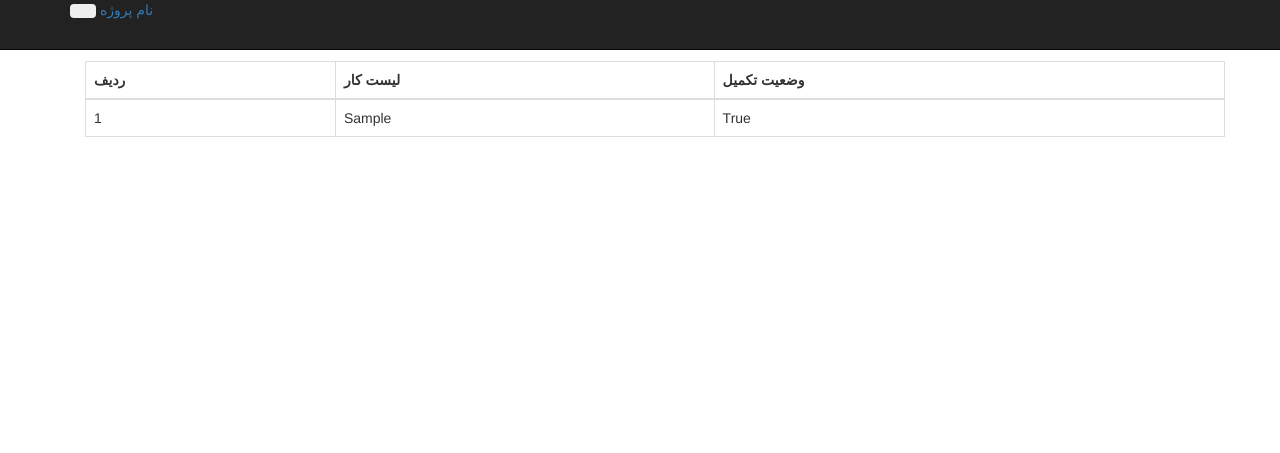
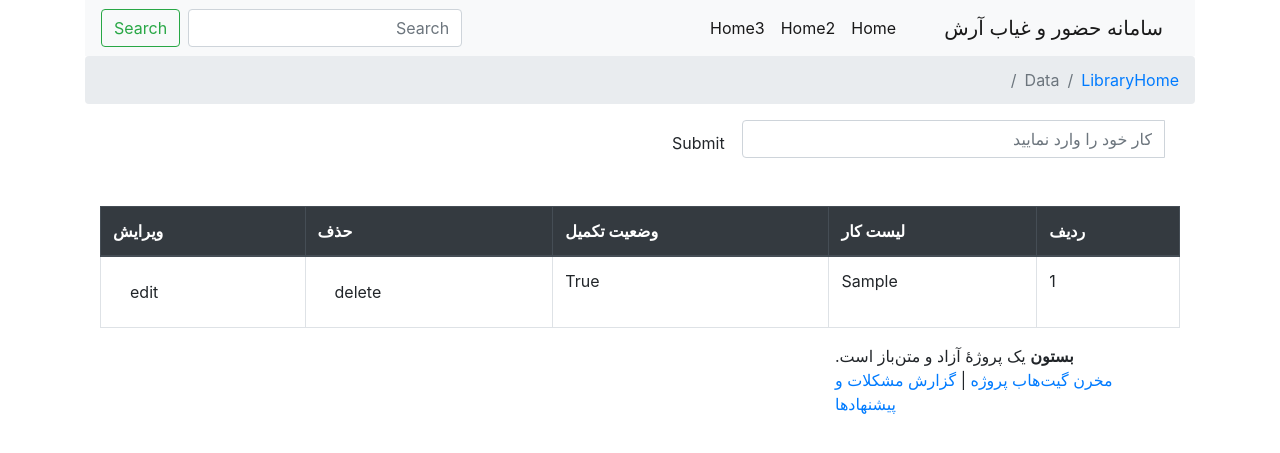
Before and after one commit to esafb52/TodoProject, a Django app: page / in a window 1280 px wide. Shown: the top 453 px of the page. Run offline with Django 3.2, Linux system fonts and the light colour scheme; tables that the repository leaves empty hold one stand-in row (values such as "Sample post"); parts of the project's set-up code (start-up, migrations or seed data) failed here and were passed over; some libraries are stand-ins or nearby versions.

Commit message:
fix some error and templte

```diff
--- /dev/null
+++ b/TodoApp/forms.py
@@ -0,0 +1,10 @@
+from django import forms
+
+
+class AddTodoForm(forms.Form):
+
+    work_txt = forms.CharField(max_length=300,
+                               widget=forms.TextInput(
+                                   attrs={'class': 'form-control', 'placeholder': 'کار خود را وارد نمایید',
+                                          'aria-label': 'Todo',
+                                          'aria-describedby': 'add-btn'}))
--- a/TodoApp/models.py
+++ b/TodoApp/models.py
@@ -1,5 +1,6 @@
 from django.contrib.auth.models import User
 from django.db import models
+from django_jalali.db import models as jmodels
 
 
 class MyTodo(models.Model):
@@ -7,5 +8,6 @@ class MyTodo(models.Model):
     work = models.CharField(max_length=350)
     state_complete = models.BooleanField(default=False)
 
+
     def __str__(self):
         return self.work
--- a/TodoApp/templates/base.html
+++ b/TodoApp/templates/base.html
@@ -1,23 +1,46 @@
 {% load static %}
 <!DOCTYPE html>
-<html lang="fa">
+<html lang="fa" dir="rtl">
+
 <head>
-    <meta charset="UTF-8">
-    <meta name="viewport" content="width=device-width, initial-scale=1.0">
+    <meta charset="utf-8">
+    <meta http-equiv="X-UA-Compatible" content="IE=edge">
+    <meta name="viewport" content="width=device-width, initial-scale=1">
+    <!-- The above 3 meta tags *must* come first in the head; any other head content must come *after* these tags -->
+    <meta name="description" content="">
+    <meta name="author" content="">
     <title>{% block title %}  لیست کارهای روزانه مسیحا {% endblock %}</title>
-    <link rel="stylesheet" href="{% static 'css/bootstrap.css' %}">
-    <link rel="stylesheet" href="{% static 'css/bootstrap-responsive.css' %}">
+    <link rel="stylesheet" href="{% static 'css/bootstrap.min.css' %}">
 </head>
 <body>
-{% block body %}
+
+
+{% include "include/top_menu.html" %}
+
+<!-- Page Content -->
+<div class="container">
+
+    {% block content %}
+
+    {% endblock %}
+
+
+
+<footer class="footer">
     <div class="container">
-        {% include "include/top_menu.html" %}
-        {% include "include/content.html" %}
+        <div class="offset-4"> </div>
+        <div class="col-md-4 ">
 
+            <p>
+                <strong>بستون</strong> یک پروژهٔ آزاد و متن‌باز است.<br>
+                <a href="https://github.com/jadijadi/bestoon">مخرن گیت‌هاب پروژه</a> |
+                <a href="http://gapper.ir/channel/bestoon">گزارش مشکلات و پیشنهادها</a>
+            </p>
+        </div>
     </div>
+</footer>
 
-{% endblock body %}
-
+</div>
 <script src="{% static 'js/bootstrap.js' %}"></script>
 </body>
 </html>
--- /dev/null
+++ b/TodoApp/templates/content.html
@@ -0,0 +1,47 @@
+{% extends 'base.html' %}
+{% load staticfiles %}
+{% block content %}
+
+    <div class="container">
+
+        <form action="{% url 'add_todo' %}" method="POST" role="form">
+            {% csrf_token %}
+            <div class="form-group col-md-6">
+                <div class="input-group">
+                    {{ form.work_txt }}
+                    <button type="submit" class="btn m-1 btn-fill btn-fill-grey-700">Submit</button>
+                </div>
+            </div>
+        </form>
+        <br>
+
+        <table class="table table-bordered">
+            <thead class="thead-inverse thead-dark">
+            <tr>
+                <th> ردیف</th>
+                <th> لیست کار</th>
+                <th> وضعیت تکمیل</th>
+                <th> حذف</th>
+                <th> ویرایش</th>
+            </tr>
+            </thead>
+            <tbody>
+            {% for work in lst_my_works %}
+                <tr>
+                    <td>{{ work.id }}</td>
+                    <td>{{ work.work }}</td>
+                    <td>{{ work.state_complete }}</td>
+                    <td>
+                        <a href="{% url 'delete_todo' id=work.id %}">
+                            <button type="submit" class="btn m-1 btn-fill btn-fill-grey-500"> delete</button>
+                        </a>
+                    </td>
+                    <td>
+                        <button type="submit" class="btn m-1 btn-unite btn-unite-light-sense"> edit</button>
+                    </td>
+                </tr>
+            {% endfor %}
+            </tbody>
+        </table>
+    </div>
+{% endblock %}
--- a/TodoApp/templates/include/content.html
+++ /dev/null
@@ -1,22 +0,0 @@
-<div class="container">
-
-    <table class="table table-bordered">
-        <thead class="thead-inverse thead-dark">
-        <tr>
-            <th> ردیف</th>
-            <th> لیست کار</th>
-            <th> وضعیت تکمیل</th>
-        </tr>
-        </thead>
-        <tbody>
-        {% for work in lst_my_works %}
-            <tr>
-                <td>{{ work.id }}</td>
-                <td>{{ work.work }}</td>
-                <td>{{ work.state_complete }}</td>
-            </tr>
-        {% endfor %}
-        </tbody>
-    </table>
-
-</div>
--- a/TodoApp/templates/include/top_menu.html
+++ b/TodoApp/templates/include/top_menu.html
@@ -1,34 +1,34 @@
-<div class="navbar navbar-inverse navbar-fixed-top">
-      <div class="navbar-inner">
-        <div class="container">
-          <button type="button" class="btn btn-navbar" data-toggle="collapse" data-target=".nav-collapse">
-            <span class="icon-bar"></span>
-            <span class="icon-bar"></span>
-            <span class="icon-bar"></span>
-          </button>
-          <a class="brand" href="#">نام پروژه</a>
-          <div class="nav-collapse collapse">
-            <ul class="nav">
-              <li class="active"><a href="#">صفحه اصلی</a></li>
-              <li><a href="#about">درباره ما</a></li>
-              <li><a href="#contact">تماس با ما</a></li>
-              <li class="dropdown">
-                <a href="#" class="dropdown-toggle" data-toggle="dropdown">افتادنی <b class="caret"></b></a>
-                <ul class="dropdown-menu">
-                  <li><a href="#">عمل</a></li>
-                  <li><a href="#">عملی دیگر</a></li>
-                  <li><a href="#">یک چیز دیگر</a></li>
-                  <li class="divider"></li>
-                  <li class="nav-header">تیتر ناوبری</li>
-                  <li><a href="#">پیوند جداشده</a></li>
-                  <li><a href="#">یک پیوند جداشده دیگر</a></li>
-                </ul>
-              </li>
+<div class="container">
+
+    <nav class="navbar navbar-expand-lg navbar-light bg-light">
+        <a class="navbar-brand" href="#">سامانه حضور و غیاب آرش </a>
+        <button class="navbar-toggler" type="button" data-toggle="collapse" data-target="#navbarSupportedContent"
+                aria-controls="navbarSupportedContent" aria-expanded="false" aria-label="Toggle navigation">
+            <span class="navbar-toggler-icon"></span>
+        </button>
+        <div class="collapse navbar-collapse" id="navbarSupportedContent">
+            <ul class="navbar-nav ml-auto">
+                <li class="nav-item active"><a class="nav-link" href="#">Home <span class="sr-only">(current)</span></a>
+                </li>
+                <li class="nav-item active"><a class="nav-link" href="#">Home2 <span class="sr-only">(current)</span></a>
+                </li>
+                 <li class="nav-item active"><a class="nav-link" href="#">Home3 <span class="sr-only">(current)</span></a>
+                </li>
             </ul>
+            <form class="form-inline my-2 my-lg-0">
+                <input class="form-control ml-sm-2" type="search" placeholder="Search" aria-label="Search">
+                <button class="btn btn-outline-success my-2 my-sm-0" type="submit">Search</button>
+            </form>
+        </div>
+    </nav>
 
-          </div><!--/.nav-collapse -->
-        </div>
-      </div>
-    </div>
 
-<hr><br>
+    <nav aria-label="breadcrumb">
+        <ol class="breadcrumb">
+            <li class="breadcrumb-item"><a href="#">Home</a></li>
+            <li class="breadcrumb-item"><a href="#">Library</a></li>
+            <li class="breadcrumb-item active" aria-current="page">Data</li>
+        </ol>
+    </nav>
+
+</div>
--- a/TodoApp/urls.py
+++ b/TodoApp/urls.py
@@ -3,5 +3,8 @@ from django.conf.urls import url
 from . import views
 
 urlpatterns = [
-    url(r'^$', views.Index.as_view(), name='index'),
+    url(r'^$', views.index, name='index'),
+    url(r'^add$', views.add_todo, name='add_todo'),
+    url(r'^delete/(?P<id>\d+)/$', views.delete_todo, name='delete_todo'),
+
 ]
--- a/TodoApp/views.py
+++ b/TodoApp/views.py
@@ -1,9 +1,25 @@
-from django.views.generic import ListView
+from django.contrib.auth.models import User
+from django.shortcuts import render, redirect, get_object_or_404
 
+from .forms import AddTodoForm
 from .models import MyTodo
 
 
-class Index(ListView):
-    model = MyTodo
-    context_object_name = "lst_my_works"
-    template_name = "base.html"
+def index(request):
+    todo_list = MyTodo.objects.order_by('id').reverse()
+    form = AddTodoForm()
+    context = {'lst_my_works': todo_list, 'form': form}
+    return render(request, 'content.html', context)
+
+
+def add_todo(request):
+    user = User.objects.all()
+    work = request.POST['work_txt']
+    todo = MyTodo(work=work, user=user[0], state_complete=False)
+    todo.save()
+    return redirect('index')
+
+
+def delete_todo(request, id):
+    get_object_or_404(MyTodo, pk=id).delete()
+    return redirect('index')
--- a/TodoProject/settings.py
+++ b/TodoProject/settings.py
@@ -1,3 +1,4 @@
+import locale
 import os
 
 # Build paths inside the project like this: os.path.join(BASE_DIR, ...)
@@ -24,6 +25,7 @@ INSTALLED_APPS = [
     'django.contrib.messages',
     'django.contrib.staticfiles',
     'TodoApp',
+    'jalali_date'
 ]
 
 MIDDLEWARE = [
@@ -88,7 +90,7 @@ AUTH_PASSWORD_VALIDATORS = [
 # Internationalization
 # https://docs.djangoproject.com/en/2.2/topics/i18n/
 
-LANGUAGE_CODE = 'en-us'
+LANGUAGE_CODE = 'fa-ir'
 
 TIME_ZONE = 'UTC'
 
@@ -98,6 +100,8 @@ USE_L10N = True
 
 USE_TZ = True
 
+LANGUAGE_CODE = 'fa-ir'
+locale.setlocale(locale.LC_ALL, "fa_IR.UTF-8")
 # Static files (CSS, JavaScript, Images)
 # https://docs.djangoproject.com/en/2.2/howto/static-files/
 
```
